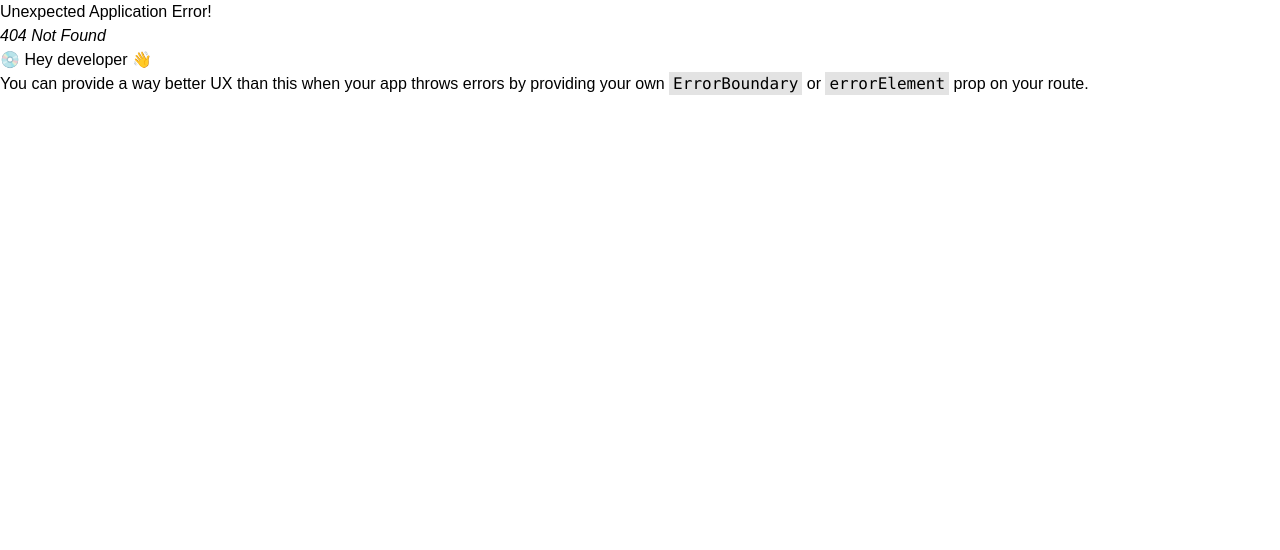
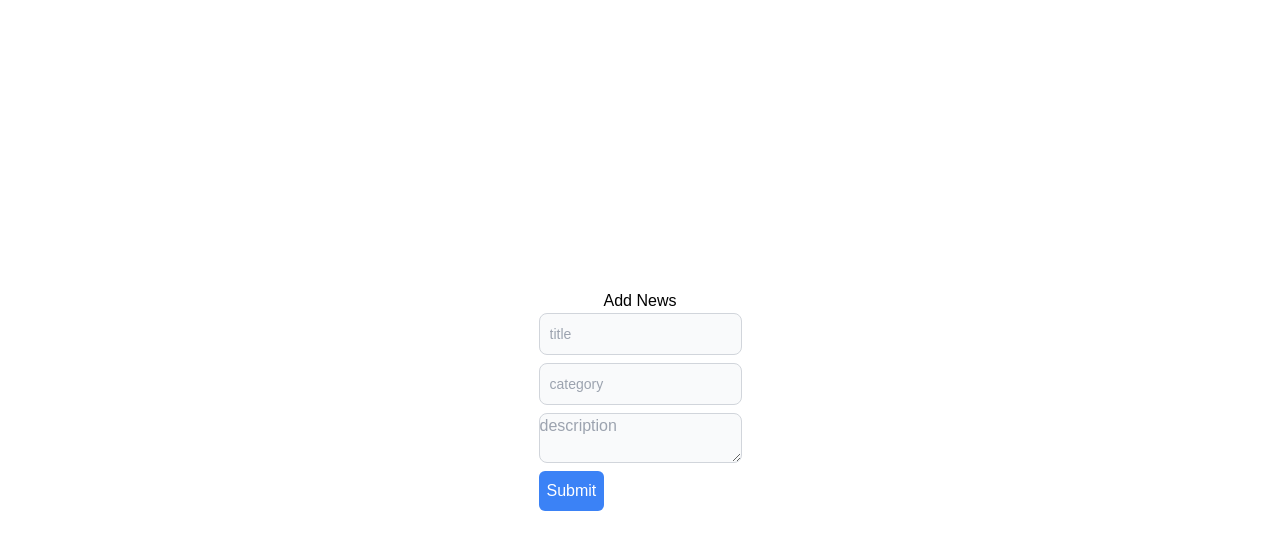
Before and after one commit to FaisalKabirGalib/progoti-news, a React (Vite) app: page /progoti-news/add-news in a window 1280 px wide. Before the commit this address had no page. Shown: the top 550 px of the page. Built offline with nearby package versions, Linux system fonts and the light colour scheme; a web font is replaced by a local one.

Commit message:
useFetchNews hook added

```diff
--- a/package.json
+++ b/package.json
@@ -4,7 +4,7 @@
   "version": "0.0.0",
   "type": "module",
   "scripts": {
-    "dev": "vite",
+    "dev": "env-cmd -f .env vite",
     "build": "tsc && vite build",
     "preview": "vite preview",
     "deploy": "gh-pages -d dist"
@@ -12,6 +12,7 @@
   "dependencies": {
     "@headlessui/react": "^1.7.7",
     "@heroicons/react": "^2.0.14",
+    "firebase": "^9.16.0",
     "flowbite": "^1.6.2",
     "flowbite-react": "^0.3.7",
     "moment": "^2.29.4",
@@ -24,6 +25,7 @@
     "@types/react-dom": "^18.0.9",
     "@vitejs/plugin-react-swc": "^3.0.0",
     "autoprefixer": "^10.4.13",
+    "env-cmd": "^10.1.0",
     "gh-pages": "^5.0.0",
     "postcss": "^8.4.21",
     "tailwindcss": "^3.2.4",
--- a/src/Layouts/NavBar/Footer.tsx
+++ b/src/Layouts/NavBar/Footer.tsx
@@ -1,4 +1,5 @@
 import { FC } from 'react';
+import { Link } from 'react-router-dom';
 
 export interface IFooterProps {
 }
@@ -67,10 +68,10 @@ const Footer: FC<IFooterProps> = ({ }) => {
                         <svg className="w-5 h-5" fill="currentColor" viewBox="0 0 24 24" aria-hidden="true"><path d="M8.29 20.251c7.547 0 11.675-6.253 11.675-11.675 0-.178 0-.355-.012-.53A8.348 8.348 0 0022 5.92a8.19 8.19 0 01-2.357.646 4.118 4.118 0 001.804-2.27 8.224 8.224 0 01-2.605.996 4.107 4.107 0 00-6.993 3.743 11.65 11.65 0 01-8.457-4.287 4.106 4.106 0 001.27 5.477A4.072 4.072 0 012.8 9.713v.052a4.105 4.105 0 003.292 4.022 4.095 4.095 0 01-1.853.07 4.108 4.108 0 003.834 2.85A8.233 8.233 0 012 18.407a11.616 11.616 0 006.29 1.84" /></svg>
                         <span className="sr-only">Twitter page</span>
                     </a>
-                    <a href="#" className="text-gray-500 hover:text-gray-900 dark:hover:text-white">
+                    <Link to="add-news" className="text-gray-500 hover:text-gray-900 dark:hover:text-white">
                         <svg className="w-5 h-5" fill="currentColor" viewBox="0 0 24 24" aria-hidden="true"><path fill-rule="evenodd" d="M12 2C6.477 2 2 6.484 2 12.017c0 4.425 2.865 8.18 6.839 9.504.5.092.682-.217.682-.483 0-.237-.008-.868-.013-1.703-2.782.605-3.369-1.343-3.369-1.343-.454-1.158-1.11-1.466-1.11-1.466-.908-.62.069-.608.069-.608 1.003.07 1.531 1.032 1.531 1.032.892 1.53 2.341 1.088 2.91.832.092-.647.35-1.088.636-1.338-2.22-.253-4.555-1.113-4.555-4.951 0-1.093.39-1.988 1.029-2.688-.103-.253-.446-1.272.098-2.65 0 0 .84-.27 2.75 1.026A9.564 9.564 0 0112 6.844c.85.004 1.705.115 2.504.337 1.909-1.296 2.747-1.027 2.747-1.027.546 1.379.202 2.398.1 2.651.64.7 1.028 1.595 1.028 2.688 0 3.848-2.339 4.695-4.566 4.943.359.309.678.92.678 1.855 0 1.338-.012 2.419-.012 2.747 0 .268.18.58.688.482A10.019 10.019 0 0022 12.017C22 6.484 17.522 2 12 2z" clip-rule="evenodd" /></svg>
-                        <span className="sr-only">GitHub account</span>
-                    </a>
+                        <span className="sr-only">Add News</span>
+                    </Link>
                     <a href="#" className="text-gray-500 hover:text-gray-900 dark:hover:text-white">
                         <svg className="w-5 h-5" fill="currentColor" viewBox="0 0 24 24" aria-hidden="true"><path fill-rule="evenodd" d="M12 2C6.48 2 2 6.48 2 12s4.48 10 10 10c5.51 0 10-4.48 10-10S17.51 2 12 2zm6.605 4.61a8.502 8.502 0 011.93 5.314c-.281-.054-3.101-.629-5.943-.271-.065-.141-.12-.293-.184-.445a25.416 25.416 0 00-.564-1.236c3.145-1.28 4.577-3.124 4.761-3.362zM12 3.475c2.17 0 4.154.813 5.662 2.148-.152.216-1.443 1.941-4.48 3.08-1.399-2.57-2.95-4.675-3.189-5A8.687 8.687 0 0112 3.475zm-3.633.803a53.896 53.896 0 013.167 4.935c-3.992 1.063-7.517 1.04-7.896 1.04a8.581 8.581 0 014.729-5.975zM3.453 12.01v-.26c.37.01 4.512.065 8.775-1.215.25.477.477.965.694 1.453-.109.033-.228.065-.336.098-4.404 1.42-6.747 5.303-6.942 5.629a8.522 8.522 0 01-2.19-5.705zM12 20.547a8.482 8.482 0 01-5.239-1.8c.152-.315 1.888-3.656 6.703-5.337.022-.01.033-.01.054-.022a35.318 35.318 0 011.823 6.475 8.4 8.4 0 01-3.341.684zm4.761-1.465c-.086-.52-.542-3.015-1.659-6.084 2.679-.423 5.022.271 5.314.369a8.468 8.468 0 01-3.655 5.715z" clip-rule="evenodd" /></svg>
                         <span className="sr-only">Dribbbel account</span>
--- a/src/Layouts/Navbar.tsx
+++ b/src/Layouts/Navbar.tsx
@@ -80,13 +80,14 @@ export function classNames(...classes: any[]) {
     return classes.filter(Boolean).join(' ')
 }
 
-export type catergoryType = 'prochad' | 'songothon' | 'etihas' | 'songbad' | 'commetee' | 'biggopti' | 'ovimot' | 'archive' | 'chitipotro' | 'sompadhokiyo' | 'grondhosomalochona' | 'ovimot' | 'probondho' | 'nibondho' | 'natok' | 'uponnash' | 'golpo' | 'kobita' | 'sora' | 'limeric' | 'bises rochona' | 'vromonkahini' | 'onugolpo' | 'sriticharon' | 'protrika' | 'progotipatro' | 'biggopti' | 'chobi' | 'sucipatro' | 'other'
+export type catergoryType = 'prochad' | 'songothon' | 'etihas' | 'songbad' | 'commetee' | 'biggopti' | 'ovimot' | 'archive' | 'chitipotro' | 'sompadhokiyo' | 'grondhosomalochona' | 'ovimot' | 'probondho' | 'nibondho' | 'natok' | 'uponnash' | 'golpo' | 'kobita' | 'sora' | 'limeric' | 'bises rochona' | 'vromonkahini' | 'onugolpo' | 'sriticharon' | 'protrika' | 'progotipatro' | 'biggopti' | 'chobi' | 'sucipatro' | 'other' | 'add-news'
 
 export const navbarList: { name: string, en: catergoryType, submenu: string[], ensubmenu?: catergoryType[] }[] = [{
     name: 'প্রচ্ছদ',
     en: 'prochad',
     submenu: []
-}, {
+},
+{
     name: 'সংগঠন',
     en: 'songothon',
     submenu: [
--- /dev/null
+++ b/src/firebase.ts
@@ -0,0 +1,32 @@
+import { initializeApp } from "firebase/app";
+import { getAnalytics } from "firebase/analytics";
+import { getDatabase } from "firebase/database";
+// TODO: Add SDKs for Firebase products that you want to use
+// https://firebase.google.com/docs/web/setup#available-libraries
+
+// Your web app's Firebase configuration
+// For Firebase JS SDK v7.20.0 and later, measurementId is optional
+const firebaseConfig = {
+  apiKey: "AIzaSyCHkZcbGGMm7a-LMe_MwWNL3K84AdjyfwM",
+  authDomain: "progoti-news.firebaseapp.com",
+  projectId: "progoti-news",
+  storageBucket: "progoti-news.appspot.com",
+  messagingSenderId: "600874200449",
+  appId: "1:600874200449:web:54d0dc67aace99fbcccc80",
+  measurementId: "G-S9Y4BLXSPV",
+  databaseURL:'https://progoti-news-default-rtdb.asia-southeast1.firebasedatabase.app/'
+  // apiKey: process.env.REACT_APP_FIREBASE_API_KEY,
+  // authDomain: process.env.REACT_APP_FIREBASE_AUTH_DOMAIN,
+  // projectId: process.env.REACT_APP_FIREBASE_PROJECT_ID,
+  // storageBucket: process.env.REACT_APP_FIREBASE_STORAGE_BUCKET,
+  // messagingSenderId:process.env.REACT_APP_FIREBASE_MESSAGING_SENDER_ID,
+  // appId: process.env.REACT_APP_FIREBASE_APP_ID,
+  // measurementId: process.env.REACT_APP_MESUREMENTID
+};
+
+// Initialize Firebase
+const app = initializeApp(firebaseConfig);
+const db = getDatabase(app);
+const analytics = getAnalytics(app);
+
+export default { db, analytics}
--- /dev/null
+++ b/src/hooks/useFetchNews.ts
@@ -0,0 +1,6 @@
+import { get, ref } from 'firebase/database'
+
+const useFetchNews = () => {
+}
+
+export default useFetchNews
--- /dev/null
+++ b/src/pages/AddNews.page.tsx
@@ -0,0 +1,29 @@
+import { FC, useEffect } from 'react';
+import { TextInput, Card, Label, Textarea } from 'flowbite-react'
+
+export interface IAddNewsPageProps {
+}
+
+const AddNewsPage: FC<IAddNewsPageProps> = ({ }) => {
+    useEffect(() => {
+        // get(ref(firebaseApp.db, '/news/')).then((snapshot) => {
+        //     console.log(snapshot.val())
+        // }
+        // )
+
+    }, [])
+
+    return (
+        <div className='flex flex-col h-[100vh] min-w-lg items-center justify-center'>
+            <h3>Add News</h3>
+            <div className='flex-col space-y-2'>
+                <TextInput placeholder='title' />
+                <TextInput placeholder='category' />
+                <Textarea placeholder='description' maxLength={10} />
+                <button className='bg-blue-500 text-white p-2 rounded-md'>Submit</button>
+            </div>
+        </div>
+
+    )
+}
+export default AddNewsPage
--- a/src/pages/Home.page.tsx
+++ b/src/pages/Home.page.tsx
@@ -1,7 +1,6 @@
-import { FC } from 'react';
+import { FC, useEffect } from 'react';
 import According from '../components/According';
 import NewsItem from '../components/NewsItem';
-import Headers from '../Layouts/Headers';
 
 export interface IHomePageProps {
 }
@@ -37,6 +36,11 @@ export const newsItemList = [
 
 ]
 export const HomePage: FC<IHomePageProps> = () => {
+    useEffect(() => {
+
+
+
+    }, [])
     return (
 
 
--- a/src/routers/routers.tsx
+++ b/src/routers/routers.tsx
@@ -6,6 +6,7 @@ import BaseLayouts from "../Layouts/Base.layout";
 
 import MainLayout from "../Layouts/MainLayout";
 import { AboutPage, HomePage } from "../pages";
+import AddNewsPage from "../pages/AddNews.page";
 import NewsDetailsPage from "../pages/NewsDetails.page";
 
 
@@ -20,6 +21,10 @@ export const router = createBrowserRouter([
                     <HomePage />
                 </BaseLayouts>,
 
+            },
+            {
+                path: 'add-news',
+                element: <AddNewsPage />
             },
             {
                 path: "news",
```
Also changed, not shown: src/Layouts/NavBar/AccordItem.tsx (+1 -6 lines), 1 other file (tests, documents, lock files or other folders).
